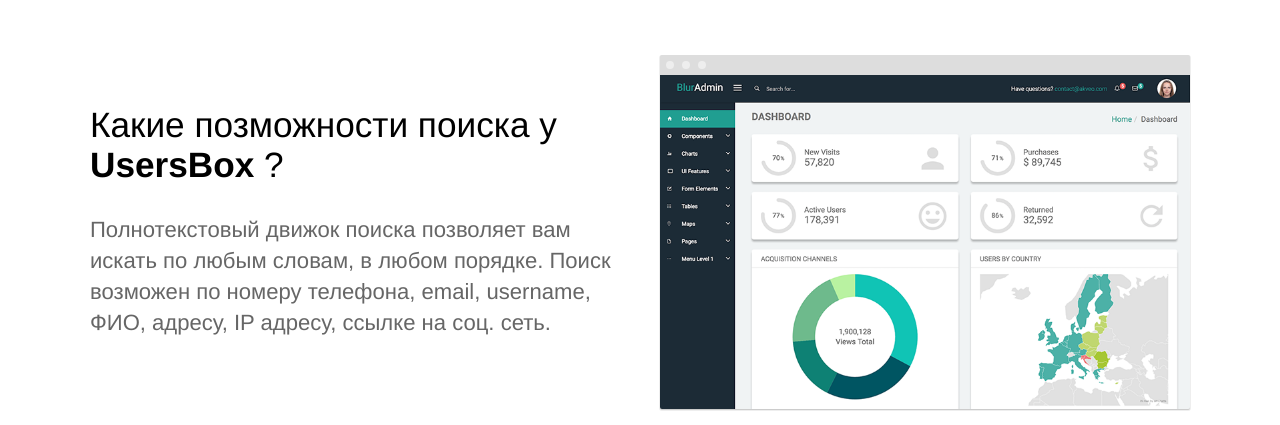
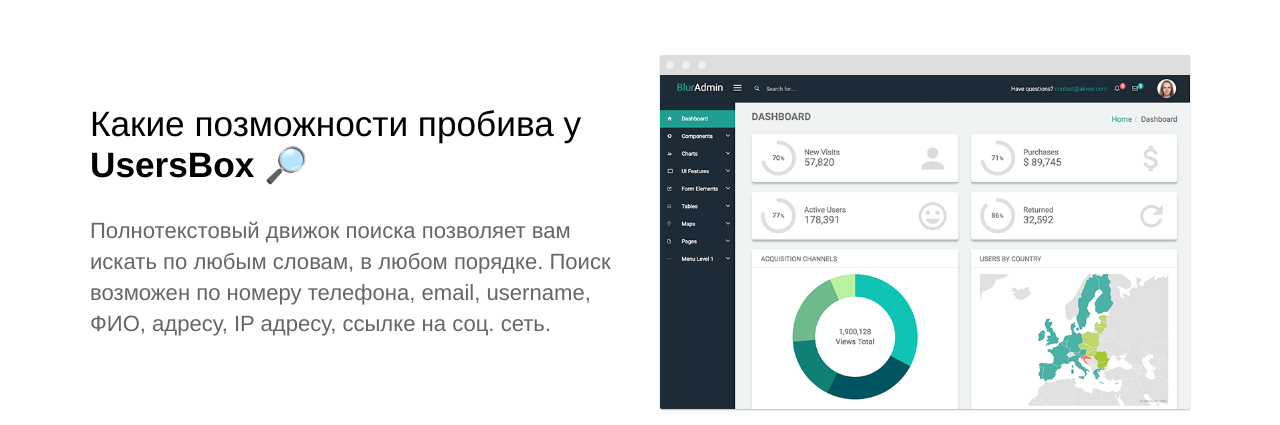
Before and after one commit to usersboxbot/usersboxbot.github.io, a Jekyll site: the page built from index.html, in a window 1280 px wide. Shown: the part 982-1407 px from the top of the page. Built offline with Jekyll 4.4.1, drawn with Linux system fonts in a browser that asks for light colours.

Commit message:
Update index.html

```diff
--- a/index.html
+++ b/index.html
@@ -17,7 +17,7 @@
 	<section>
 		<div class="container flex">
 			<div class="text editable">
-				<h2>Какие позможности поиска у <strong>UsersBox</strong> ?</h2>
+				<h2>Какие позможности пробива у <strong>UsersBox</strong> 🔎</h2>
 				<p>Полнотекстовый движок поиска позволяет вам искать по любым словам, в любом порядке. Поиск возможен по номеру телефона, email, username, ФИО, адресу, IP адресу, ссылке на соц. сеть. </p>
 			</div>
 			<div class="image">
```
